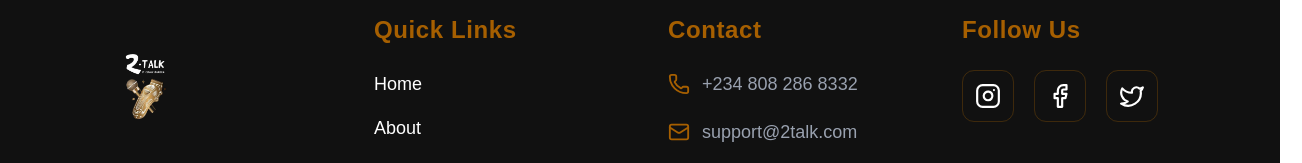
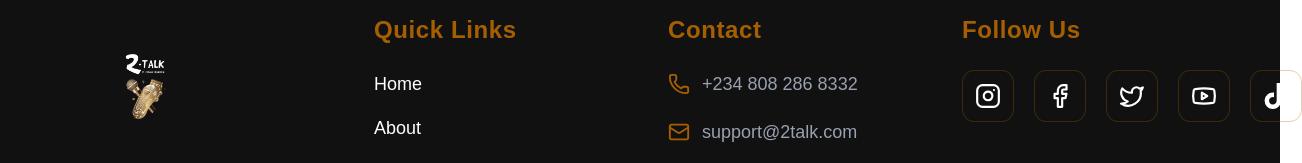
Before and after one commit to King-web-cell-05/2talk, a Next.js app: page / in a window 1280 px wide. Shown: the part 2712-2875 px from the top of the page, 1302 px wide, since content can reach past the window. Built offline with nearby package versions, Linux system fonts and the light colour scheme.

Commit message:
Added more social links in footer section

```diff
--- a/components/footer.tsx
+++ b/components/footer.tsx
@@ -8,7 +8,9 @@ Phone,
   Instagram,
   Facebook,
   Twitter,
+  Youtube,
 } from "lucide-react";
+import { FaTiktok } from "react-icons/fa";
 import { motion } from "framer-motion";
 
 export default function Footer() {
@@ -19,7 +21,8 @@ whileInView={{ opacity: 1, y: 0 }}
       viewport={{ once: false, amount: 0.3 }}
       transition={{ duration: 0.8, ease: "easeOut" }}
       className="w-full bg-[#111111] text-white pt-20 pb-10 px-6 md:px-20 relative"
-> <div className="absolute top-0 left-0 w-full h-[2px] bg-yellow-700/60" />
+    >
+      <div className="absolute top-0 left-0 w-full h-[2px] bg-yellow-700/60" />
 
       <div className="max-w-7xl mx-auto grid grid-cols-1 sm:grid-cols-2 lg:grid-cols-4 gap-14">
         {/* BRAND */}
@@ -111,19 +114,55 @@ className="w-full bg-[#111111] text-white pt-20 pb-10 px-6 md:px-20 relative"
           </h3>
 
           <div className="flex items-center gap-5">
-        {[Instagram, Facebook, Twitter].map((Icon, i) => (
+            {/* Instagram */}
             <a
-            key={i}
-            href="#"
+              href="https://instagram.com/yourpage"
               target="_blank"
-            className="p-3 border border-yellow-700/30 rounded-xl
-            hover:bg-yellow-700 hover:text-black
-            transition-all duration-300"
               rel="noopener noreferrer"
+              className="p-3 border border-yellow-700/30 rounded-xl hover:bg-yellow-700 hover:text-black transition-all duration-300"
             >
-            <Icon size={26} />
+              <Instagram size={26} />
             </a>
-        ))}
+
+            {/* Facebook */}
+            <a
+              href="https://facebook.com/yourpage"
+              target="_blank"
+              rel="noopener noreferrer"
+              className="p-3 border border-yellow-700/30 rounded-xl hover:bg-yellow-700 hover:text-black transition-all duration-300"
+            >
+              <Facebook size={26} />
+            </a>
+
+            {/* Twitter */}
+            <a
+              href="https://twitter.com/yourpage"
+              target="_blank"
+              rel="noopener noreferrer"
+              className="p-3 border border-yellow-700/30 rounded-xl hover:bg-yellow-700 hover:text-black transition-all duration-300"
+            >
+              <Twitter size={26} />
+            </a>
+
+            {/* YouTube */}
+            <a
+              href="https://youtube.com/@yourpage"
+              target="_blank"
+              rel="noopener noreferrer"
+              className="p-3 border border-yellow-700/30 rounded-xl hover:bg-yellow-700 hover:text-black transition-all duration-300"
+            >
+              <Youtube size={26} />
+            </a>
+
+            {/* TikTok */}
+            <a
+              href="https://tiktok.com/@yourpage"
+              target="_blank"
+              rel="noopener noreferrer"
+              className="p-3 border border-yellow-700/30 rounded-xl hover:bg-yellow-700 hover:text-black transition-all duration-300"
+            >
+              <FaTiktok size={26} />
+            </a>
           </div>
         </div>
       </div>
@@ -133,4 +172,5 @@ className="w-full bg-[#111111] text-white pt-20 pb-10 px-6 md:px-20 relative"
         reserved.
       </div>
     </motion.footer>
-)};
+  );
+}
--- a/package.json
+++ b/package.json
@@ -13,7 +13,8 @@
     "lucide-react": "^0.554.0",
     "next": "16.0.3",
     "react": "19.2.0",
-    "react-dom": "19.2.0"
+    "react-dom": "19.2.0",
+    "react-icons": "^5.5.0"
   },
   "devDependencies": {
     "@tailwindcss/postcss": "^4",
```
Also changed, not shown: 1 other file (tests, documents, lock files or other folders). Lines whose indentation alone changed are shown as unchanged.
